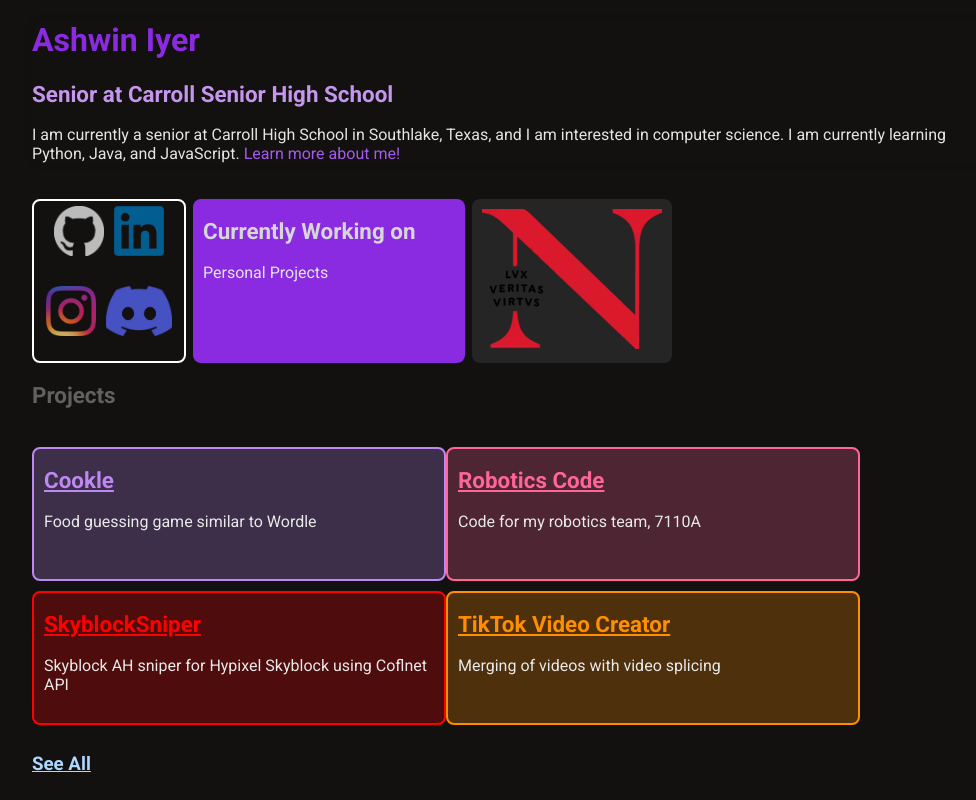
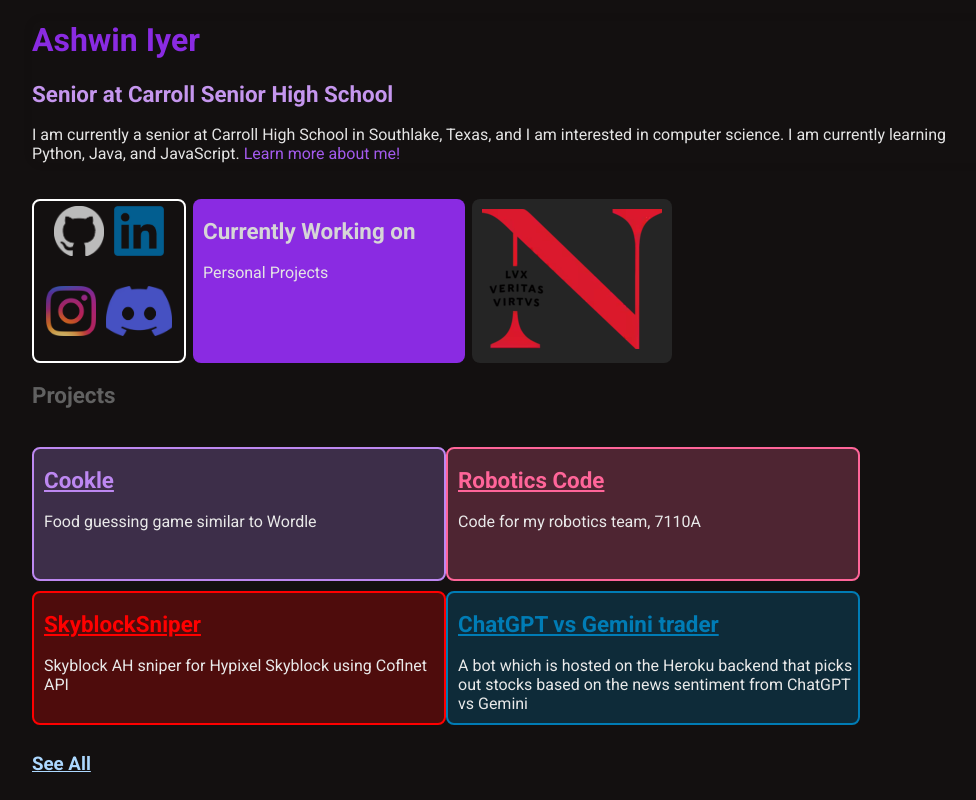
Before and after one commit to Ashwin-Iyer1/ReactPortfolio, a React (Create React App) app: page / in a window 1280 px wide. Shown: the whole page, without its empty margins (33-1009 px from the left). Built offline with nearby package versions, Linux system fonts and the light colour scheme.

Commit message:
add GPTGeminiTrader

```diff
--- a/src/Home.js
+++ b/src/Home.js
@@ -24,10 +24,10 @@ const ProjectsList = [
         color: '#FF000040'
     },
     {
-        name: 'TikTok Video Creator',
-        description: 'Merging of videos with video splicing',
-        link: 'https://github.com/Ashwin-Iyer1/TikTok-Video-Creator',
-        color: '#FF8E0040'
+        name: 'ChatGPT vs Gemini trader',
+        description: 'A bot which is hosted on the Heroku backend that picks out stocks based on the news sentiment from ChatGPT vs Gemini',
+        link: 'https://github.com/Ashwin-Iyer1/GPTvsGeminiTrader',
+        color: '#007CB540'
     },
 ];
 
--- a/src/Projects.js
+++ b/src/Projects.js
@@ -2,6 +2,12 @@ import React from 'react';
 import Bar from './Bar.js';
 import "./Project.css"
 const ProjectsList = [
+    {
+        name: 'ChatGPT vs Gemini trader',
+        description: 'A bot which is hosted on the Heroku backend that picks out stocks based on the news sentiment from ChatGPT vs Gemini',
+        link: 'https://github.com/Ashwin-Iyer1/GPTvsGeminiTrader',
+        color: '#007CB540'
+    },
     {
         name: 'Cookle',
         description: 'Food guessing game similar to Wordle',
@@ -53,7 +59,7 @@ const ProjectsList = [
     },
     {
         name: 'Chess Bot',
-        description: 'A chess bot for sites usin OpenCV and Stockfish',
+        description: 'A chess bot for sites using OpenCV and Stockfish',
         link: 'https://github.com/Ashwin-Iyer1/Chess-Bot-using-OpenCV',
         color: '#FF57FF40'
     }
```
